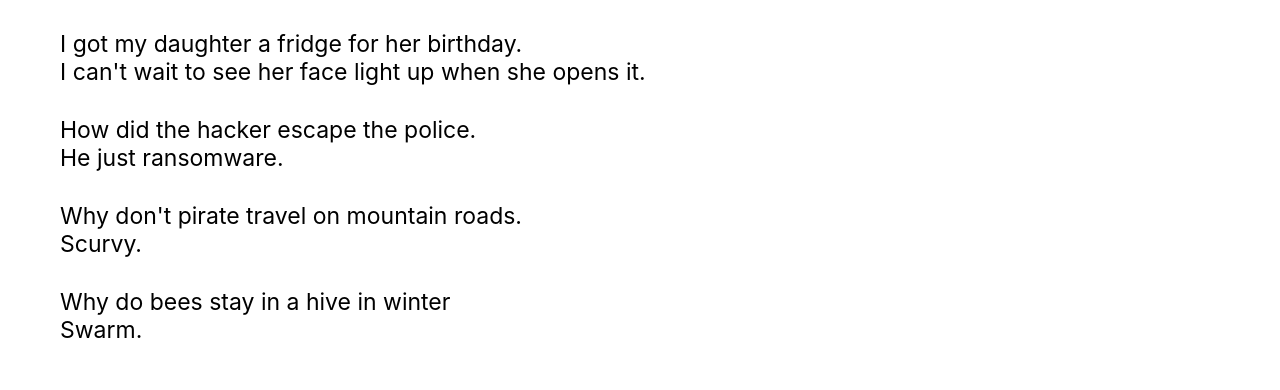
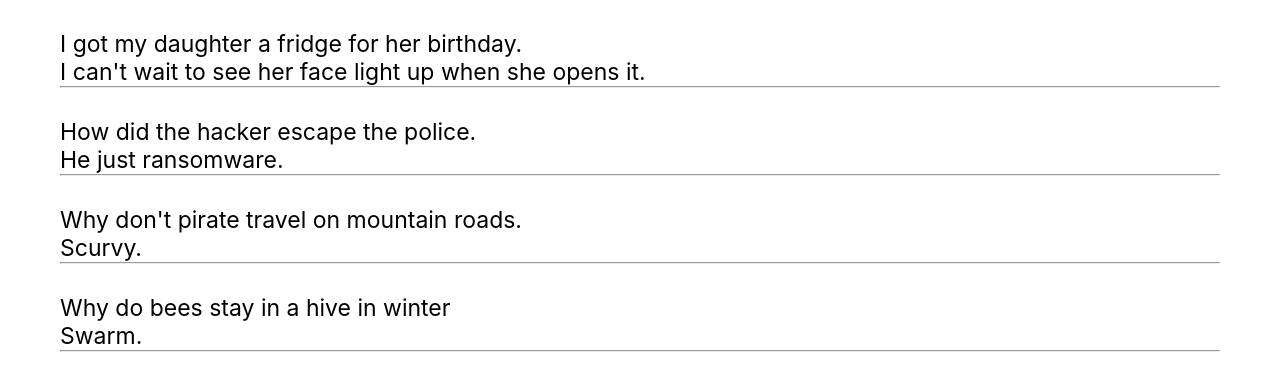
Before and after one commit to alsongard/REACT, a React (Create React App) app in the folder all_projects/: page / in a window 1280 px wide. Shown: the top 390 px of the page. Built offline with nearby package versions, Linux system fonts and the light colour scheme.

Commit message:
joker mapping done

```diff
--- a/all_projects/src/Components/joke.js
+++ b/all_projects/src/Components/joke.js
@@ -4,6 +4,7 @@ function Joke(props){
         <div className="jokes">
             <p>{props.setup}</p>
             <p>{props.punchline}</p>
+            <hr/>
         </div>
     )
 }
--- /dev/null
+++ b/all_projects/src/Components/jokeApp.js
@@ -0,0 +1,13 @@
+import jokesData  from "./jokesData";
+import Joke from "./joke";
+function JokeApp(){
+    const jokeElements = jokesData.map(function(jokeItem){
+        return <Joke setup={jokeItem.setup} punchline={jokeItem.punchline}/>
+    })
+    return (
+        <div>
+            {jokeElements}
+        </div>
+    )
+}
+export default JokeApp;
--- /dev/null
+++ b/all_projects/src/Components/jokesData.js
@@ -0,0 +1,31 @@
+export default [
+    {
+        setup:"I got my daughter a fridge for her birthday.",
+        punchline:"I can't wait to see her face light up when she opens it."
+    },
+    {
+        setup:"How did the hacker escape the police.",
+        punchline:"He just ransomware."
+    },
+    {
+        setup:"Why don't pirate travel on mountain roads.",
+        punchline:"Scurvy."
+    },
+    {
+        setup:"Why do bees stay in a hive in winter",
+        punchline:"Swarm."
+    }
+]
+
+    // setup="I got my daughter a fridge for her birthday."
+    // punchline="I can't wait to see her face light up when she opens it."
+
+    // setup="How did the hacker escape the police."
+    // punchline="He just ransomware."
+
+
+    // setup="Why don't pirate travel on mountain roads."
+    // punchline="Scurvy."
+
+    // setup="Why do bees stay in a hive in winter"
+    // punchline="Swarm."
--- a/all_projects/src/index.js
+++ b/all_projects/src/index.js
@@ -1,35 +1,20 @@
 import React from 'react';
 import ReactDOM from 'react-dom/client';
 import './index.css';
-import Joke from "./Components/joke.js";
-// import ContactUnit from './Components/contactUnit.js';
-// import Contact from "./Components/ContactApp.js";
+import ContactUnit from './Components/contactUnit.js';
+import Contact from "./Components/ContactApp.js";
 import AirBnBPage from "./Components/AirBnB.js";
-// import App from './App';
-// import Page from "./profile"
+import JokeApp  from './Components/jokeApp.js';
+import App from './App';
+// import  ProfilePage from "./profile";
 import reportWebVitals from './reportWebVitals';
-
 const root = ReactDOM.createRoot(document.getElementById('root'));
 root.render(
   <React.StrictMode>
-    <Joke
-      setup="I got my daughter a fridge for her birthday."
-      punchline="I can't wait to see her face light up when she opens it."
-    />
-    <Joke
-      setup="How did the hacker escape the police."
-      punchline="He just ransomware."
-    />
-    <Joke
-      setup="Why don't pirate travel on mountain roads."
-      punchline="Scurvy."
-    />
-    <Joke
-      setup="Why do bees stay in a hive in winter"
-      punchline="Swarm."
-    />
+    <JokeApp/>
   </React.StrictMode>
 );
+
 
 // If you want to start measuring performance in your app, pass a function
 // to log results (for example: reportWebVitals(console.log))
@@ -62,3 +47,19 @@ reportWebVitals();
     />
 
 */
+{/* <Joke
+setup="I got my daughter a fridge for her birthday."
+punchline="I can't wait to see her face light up when she opens it."
+/>
+<Joke
+setup="How did the hacker escape the police."
+punchline="He just ransomware."
+/>
+<Joke
+setup="Why don't pirate travel on mountain roads."
+punchline="Scurvy."
+/>
+<Joke
+setup="Why do bees stay in a hive in winter"
+punchline="Swarm."
+/> */}
--- a/all_projects/src/profile.js
+++ b/all_projects/src/profile.js
@@ -1,5 +1,5 @@
 import userImage from "./swordGun.jpg";
-import "./profile.css";
+import "./CSS/profile.css";
 import { FaGithub } from "react-icons/fa6";
 import { FaXTwitter } from "react-icons/fa6";
 
@@ -35,7 +35,7 @@ function Interest(){
     )
 }
 
-function Page(){
+function ProfilePage(){
     return(
         <div>
             <Home/>
@@ -45,4 +45,4 @@ function Page(){
 
     )
 }
-export default Page;
+export default ProfilePage;
```
Also changed, not shown: all_projects/src/Components/airbnbData.js (added, +8 -0 lines), all_projects/src/CSS/profile.css (renamed from all_projects/src/profile.css).
